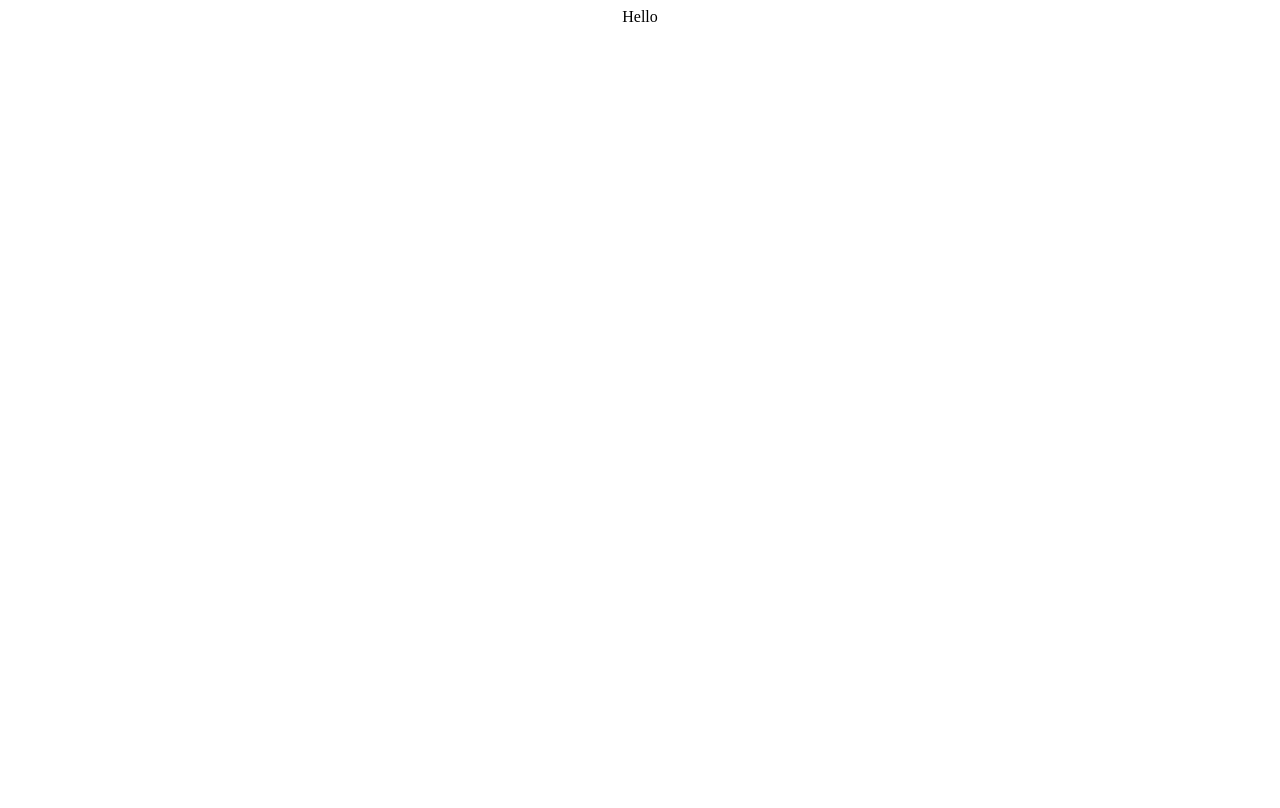
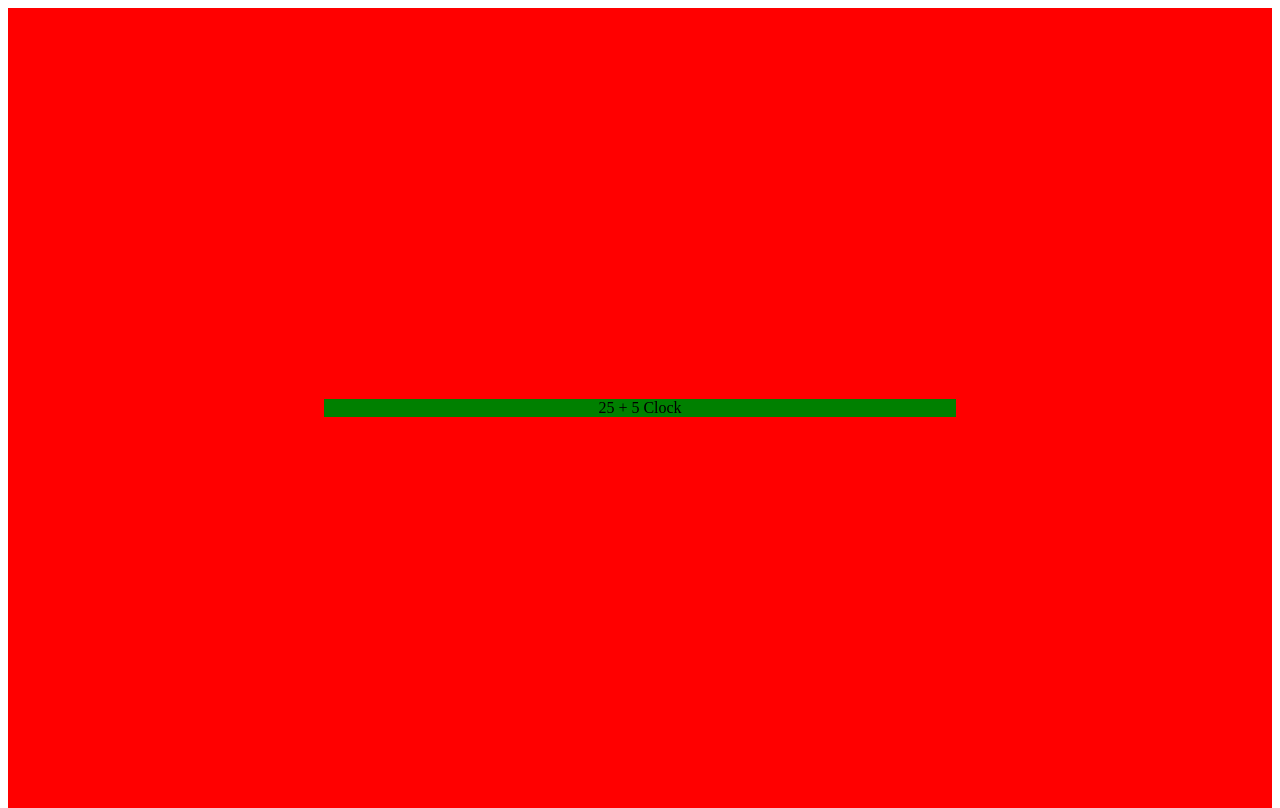
Before and after one commit to errami01/pomodoro-timer, a React (Create React App) app: page / in a window 1280 px wide. Built offline with nearby package versions, Linux system fonts and the light colour scheme.

Commit message:
Style: center app container

```diff
--- a/src/App.css
+++ b/src/App.css
@@ -1,3 +1,15 @@
+:root,body{
+  height: 100%;
+}
+#root{
+  display: flex;
+  height: 100%;
+  justify-content: center;
+  align-items: center;
+  background-color: red;
+}
 .App {
+  width: 50%;
   text-align: center;
+  background-color: green;
 }
--- a/src/App.js
+++ b/src/App.js
@@ -1,10 +1,17 @@
 import './App.css';
+import { useState, useEffect } from 'react';
 
 function App() {
+const [amount, setAmount] = useState(10)
+useEffect(()=>{
+  setInterval(()=>{
+
+  },1000)
+},[])
   return (
     <div className="App">
       <header className="App-header">
-        Hello
+      25 + 5 Clock
       </header>
     </div>
   );
```
